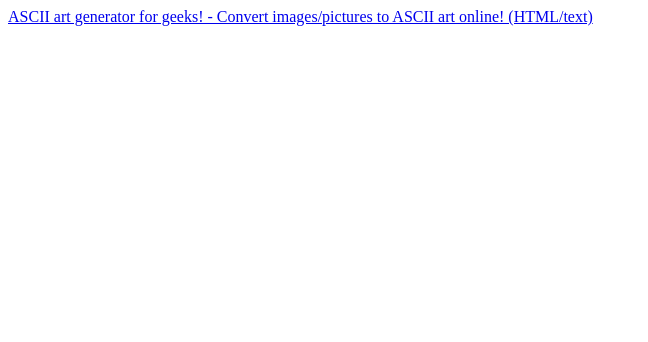
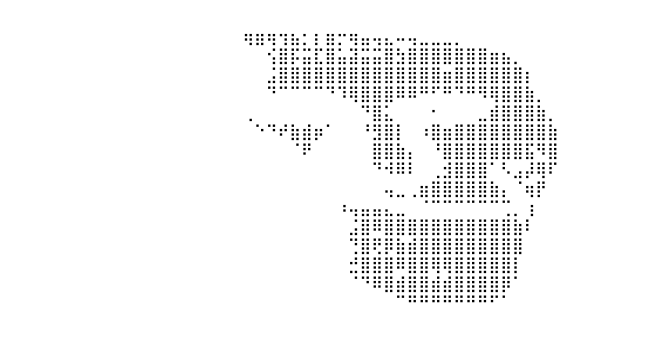
Before and after one commit to rootSh4rp/rootSh4rp.github.io, a plain HTML site: page index.html in a window 1280 px wide. Shown: the whole page, without its empty margins (0-648 px from the left). Drawn offline with Linux system fonts and the light colour scheme.

Commit message:
Update index.html

```diff
--- a/index.html
+++ b/index.html
@@ -1,7 +1,23 @@
 <!DOCTYPE html>
 <head>
     <body>
-      <a href="https://manytools.org/hacker-tools/convert-images-to-ascii-art/">ASCII art generator for geeks! - Convert images/pictures to ASCII art online! (HTML/text)</a>
+            ⠀⠀⠀⠀⠀⠀⠀⠀⠀⠀⠀⠀⠀⠀⠀⠀⠀⠀⠀⠀⠀⠀⠀⠀⠀⠀⠀⠀⠀⠀⠀⠀⠀⠀⠀⠀⠀⠀⠀⠀⠀⠀⠀⠀⠀⠀⠀⠀⠀⠀⠀⠀⠀⠀⠀⠀⠀⠀⠀⠀⠀⠀⠀⠀⠀
+⠀⠀⠀⠀⠀⠀⠀⠀⠀⠀⠀⠀⠀⠀⠀⠀⠀⠀⠀⠀⢶⣶⢶⢲⣦⡂⡆⣶⡒⢶⣤⢤⣄⠤⢤⣀⣀⣀⡀⠀⠀⠀⠀⠀⠀⠀⠀⠀⠀⠀⠀⠀⠀⠀⠀⠀⠀⠀⠀⠀⠀⠀⠀⠀⠀
+⠀⠀⠀⠀⠀⠀⠀⠀⠀⠀⠀⠀⠀⠀⠀⠀⠀⠀⠀⠀⠀⠀⢪⣿⡯⣭⣏⣿⣥⣽⣭⣭⣿⣳⣿⣿⣿⣿⣿⣿⣿⣶⣦⡀⠀⠀⠀⠀⠀⠀⠀⠀⠀⠀⠀⠀⠀⠀⠀⠀⠀⠀⠀⠀⠀
+⠀⠀⠀⠀⠀⠀⠀⠀⠀⠀⠀⠀⠀⠀⠀⠀⠀⠀⠀⠀⠀⠀⣨⣿⣿⣿⣿⣿⣿⣿⣿⣿⣿⣿⣿⣿⣿⣶⣿⣿⣿⣿⣿⣿⡆⠀⠀⠀⠀⠀⠀⠀⠀⠀⠀⠀⠀⠀⠀⠀⠀⠀⠀⠀⠀
+⠀⠀⠀⠀⠀⠀⠀⠀⠀⠀⠀⠀⠀⠀⠀⠀⠀⠀⠀⠀⠀⠀⠙⠉⠉⠉⠉⠙⠹⢿⣿⣿⣿⠿⠿⠛⠋⠛⠙⠛⠻⢿⣿⣿⣷⡀⠀⠀⠀⠀⠀⠀⠀⠀⠀⠀⠀⠀⠀⠀⠀⠀⠀⠀⠀
+⠀⠀⠀⠀⠀⠀⠀⠀⠀⠀⠀⠀⠀⠀⠀⠀⠀⠀⠀⠀⢀⠀⠀⠀⠀⠀⠀⠀⠀⠀⠙⣿⣅⠀⠀⠀⠂⠀⠀⠀⣀⣾⣿⣿⣿⣷⡀⠀⠀⠀⠀⠀⠀⠀⠀⠀⠀⠀⠀⠀⠀⠀⠀⠀⠀
+⠀⠀⠀⠀⠀⠀⠀⠀⠀⠀⠀⠀⠀⠀⠀⠀⠀⠀⠀⠀⠀⠑⠙⠞⣷⣾⡶⠁⠀⠀⠘⣻⣿⡇⠀⠰⣿⣶⣿⣿⣿⣿⣿⣿⣿⣿⣷⠀⠀⠀⠀⠀⠀⠀⠀⠀⠀⠀⠀⠀⠀⠀⠀⠀⠀
+⠀⠀⠀⠀⠀⠀⠀⠀⠀⠀⠀⠀⠀⠀⠀⠀⠀⠀⠀⠀⠀⠀⠀⠀⠈⠟⠀⠀⠀⠀⠀⣿⣿⣷⡄⠀⠘⣿⣿⣿⣿⣿⣿⣿⣯⠻⣿⠀⠀⠀⠀⠀⠀⠀⠀⠀⠀⠀⠀⠀⠀⠀⠀⠀⠀
+⠀⠀⠀⠀⠀⠀⠀⠀⠀⠀⠀⠀⠀⠀⠀⠀⠀⠀⠀⠀⠀⠀⠀⠀⠀⠀⠀⠀⠀⠀⠀⠙⠺⠿⠇⠀⢀⣺⣿⣿⣿⠁⠣⣠⡼⢿⠏⠀⠀⠀⠀⠀⠀⠀⠀⠀⠀⠀⠀⠀⠀⠀⠀⠀⠀
+⠀⠀⠀⠀⠀⠀⠀⠀⠀⠀⠀⠀⠀⠀⠀⠀⠀⠀⠀⠀⠀⠀⠀⠀⠀⠀⠀⠀⠀⠀⠀⠀⢤⣀⢀⣶⣿⣿⣿⣿⣿⣷⡄⠈⢶⡟⠀⠀⠀⠀⠀⠀⠀⠀⠀⠀⠀⠀⠀⠀⠀⠀⠀⠀⠀
+⠀⠀⠀⠀⠀⠀⠀⠀⠀⠀⠀⠀⠀⠀⠀⠀⠀⠀⠀⠀⠀⠀⠀⠀⠀⠀⠀⠀⠰⢤⣤⣤⣄⣀⠀⠈⠉⠉⠉⠉⠉⠉⢉⡀⢰⠀⠀⠀⠀⠀⠀⠀⠀⠀⠀⠀⠀⠀⠀⠀⠀⠀⠀⠀⠀
+⠀⠀⠀⠀⠀⠀⠀⠀⠀⠀⠀⠀⠀⠀⠀⠀⠀⠀⠀⠀⠀⠀⠀⠀⠀⠀⠀⠀⠀⣨⣿⠿⣿⣿⣿⣿⣿⣿⣿⣿⣿⣿⣿⣷⠇⠀⠀⠀⠀⠀⠀⠀⠀⠀⠀⠀⠀⠀⠀⠀⠀⠀⠀⠀⠀
+⠀⠀⠀⠀⠀⠀⠀⠀⠀⠀⠀⠀⠀⠀⠀⠀⠀⠀⠀⠀⠀⠀⠀⠀⠀⠀⠀⠀⠀⢙⣿⢟⡿⣷⣾⣿⣿⣿⣿⣿⣿⣿⣿⣿⠀⠀⠀⠀⠀⠀⠀⠀⠀⠀⠀⠀⠀⠀⠀⠀⠀⠀⠀⠀⠀
+⠀⠀⠀⠀⠀⠀⠀⠀⠀⠀⠀⠀⠀⠀⠀⠀⠀⠀⠀⠀⠀⠀⠀⠀⠀⠀⠀⠀⠀⣚⣿⣿⣿⠿⣿⣿⢿⢿⣿⣿⣿⣿⣿⡇⠀⠀⠀⠀⠀⠀⠀⠀⠀⠀⠀⠀⠀⠀⠀⠀⠀⠀⠀⠀⠀
+⠀⠀⠀⠀⠀⠀⠀⠀⠀⠀⠀⠀⠀⠀⠀⠀⠀⠀⠀⠀⠀⠀⠀⠀⠀⠀⠀⠀⠀⠈⠙⠿⣿⣾⣿⣿⣾⣾⣿⣿⣿⣿⡿⠁⠀⠀⠀⠀⠀⠀⠀⠀⠀⠀⠀⠀⠀⠀⠀⠀⠀⠀⠀⠀⠀
+⠀⠀⠀⠀⠀⠀⠀⠀⠀⠀⠀⠀⠀⠀⠀⠀⠀⠀⠀⠀⠀⠀⠀⠀⠀⠀⠀⠀⠀⠀⠀⠀⠀⠉⠛⠛⠛⠛⠛⠛⠛⠋⠁⠀⠀⠀⠀⠀⠀⠀⠀⠀⠀⠀⠀⠀⠀⠀⠀⠀⠀⠀⠀⠀⠀
+⠀⠀⠀⠀⠀⠀⠀⠀⠀⠀⠀⠀⠀⠀⠀⠀⠀⠀⠀⠀⠀⠀⠀⠀⠀⠀⠀⠀⠀⠀⠀⠀⠀⠀⠀⠀⠀⠀⠀⠀⠀⠀⠀⠀⠀⠀⠀⠀⠀⠀⠀⠀⠀⠀⠀⠀⠀⠀⠀⠀⠀⠀⠀⠀⠀
     </body>
     <script src="script.js">
     </script>
```
